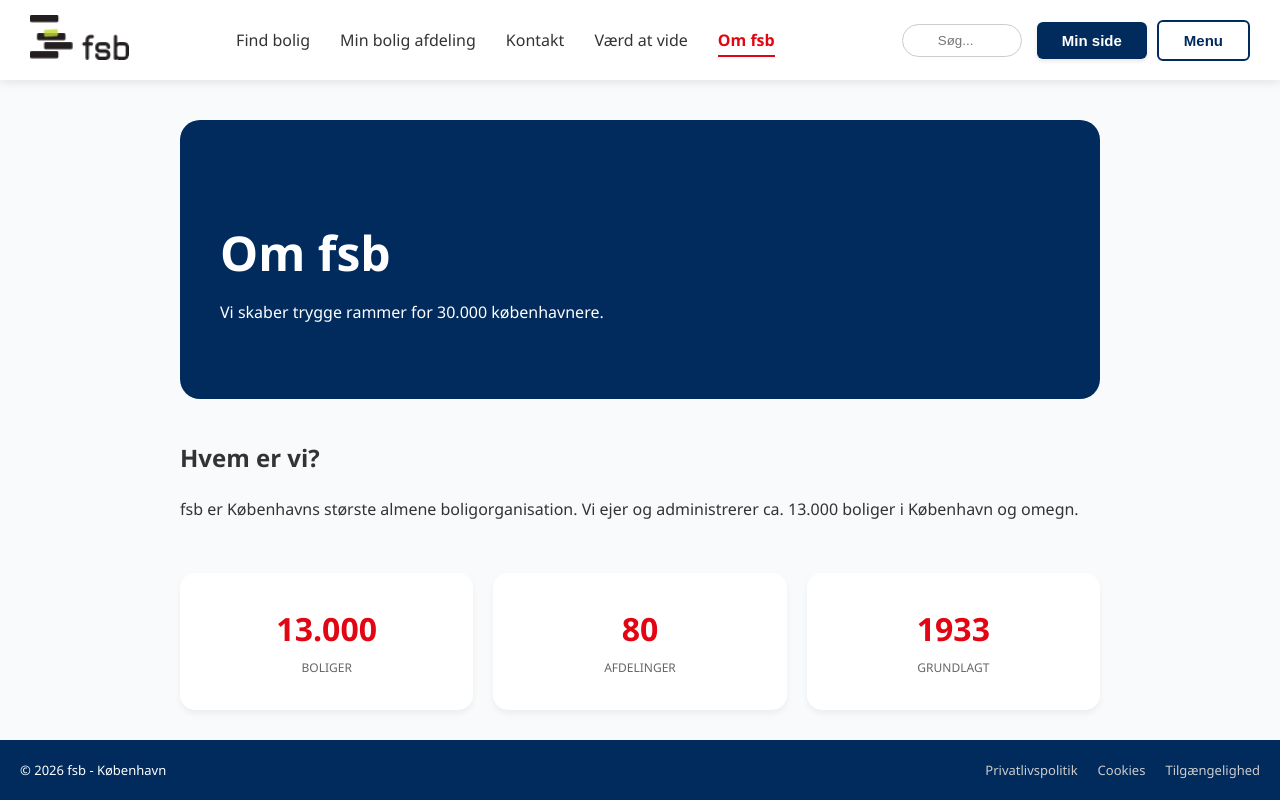
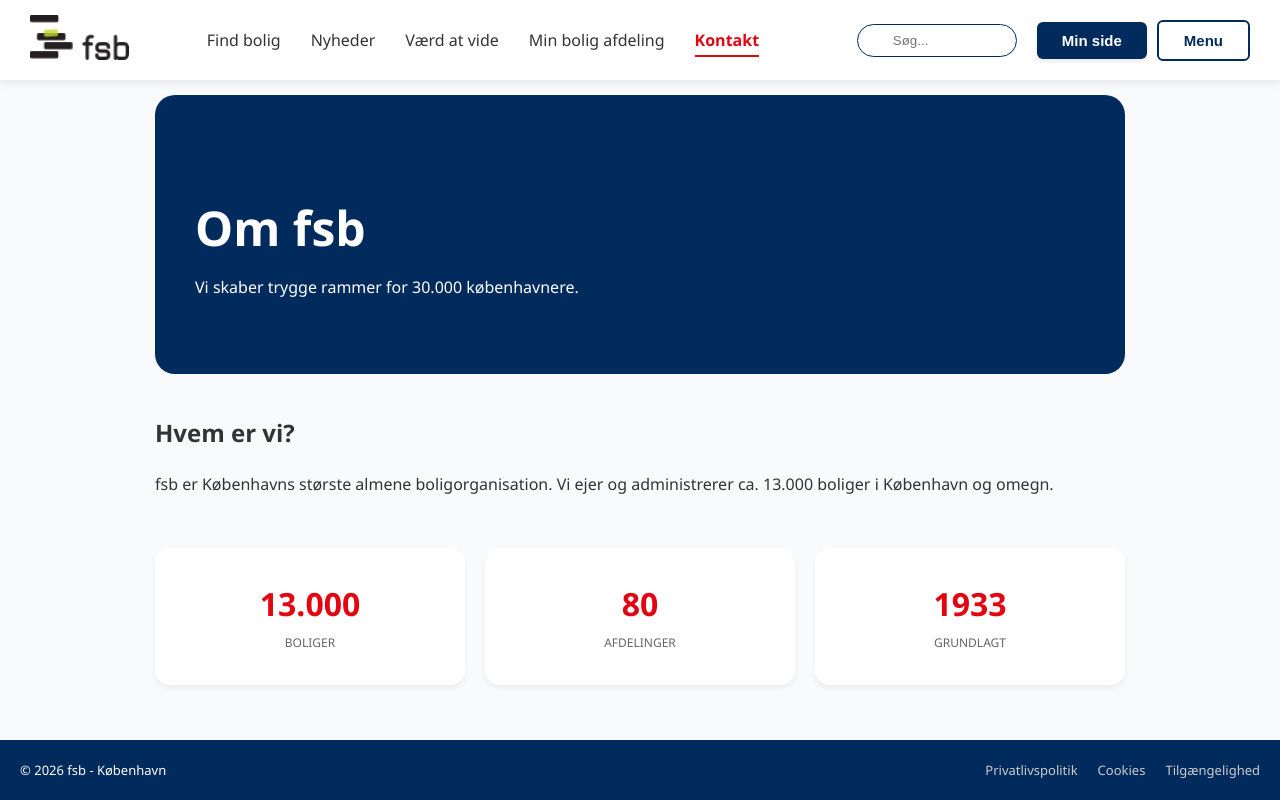
Before and after one commit to Fenrir-Codes/FsbSite, an Angular app: page /about in a window 1280 px wide. Built offline with nearby package versions, Linux system fonts and the light colour scheme.

Commit message:
Changed search input design and menu items

```diff
--- a/src/app/about/about.css
+++ b/src/app/about/about.css
@@ -1,13 +1,61 @@
-.about-container { padding: 40px; max-width: 1000px; margin: 0 auto; }
-.about-hero { background: #002b5c; color: white; padding: 60px 40px; border-radius: 20px; margin-bottom: 40px; }
-.about-hero h1 { font-size: 48px; margin-bottom: 10px; }
-.about-content { line-height: 1.6; color: #333; }
-.stats-grid { display: grid; grid-template-columns: repeat(3, 1fr); gap: 20px; margin-top: 50px; text-align: center; }
-.stat-item { background: white; padding: 30px; border-radius: 15px; box-shadow: 0 4px 6px rgba(0,0,0,0.05); }
-.number { display: block; font-size: 32px; font-weight: bold; color: #e20613; }
-.label { color: #666; text-transform: uppercase; font-size: 12px; }
+.about-container {
+  padding: 15px;
+  max-width: 1000px;
+  margin: 0 auto;
+}
+
+.about-hero {
+  background: #002b5c;
+  color: white;
+  padding: 60px 40px;
+  border-radius: 20px;
+  margin-bottom: 40px;
+}
+
+.about-hero h1 {
+  font-size: 48px;
+  margin-bottom: 10px;
+}
+
+.about-content {
+  line-height: 1.6;
+  color: #333;
+}
+
+.stats-grid {
+  display: grid;
+  grid-template-columns: repeat(3, 1fr);
+  gap: 20px;
+  margin-top: 50px;
+  text-align: center;
+}
+
+.stat-item {
+  background: white;
+  padding: 30px;
+  border-radius: 15px;
+  box-shadow: 0 4px 6px rgba(0, 0, 0, 0.05);
+}
+
+.number {
+  display: block;
+  font-size: 32px;
+  font-weight: bold;
+  color: #e20613;
+}
+
+.label {
+  color: #666;
+  text-transform: uppercase;
+  font-size: 12px;
+}
 
 @media (max-width: 768px) {
-  .stats-grid { grid-template-columns: 1fr; }
-  .about-hero h1 { font-size: 32px; }
+  .stats-grid {
+    grid-template-columns: 1fr;
+  }
+
+  .about-hero h1 {
+    font-size: 32px;
+  }
 }
--- a/src/app/navbar/navbar.css
+++ b/src/app/navbar/navbar.css
@@ -81,8 +81,13 @@
 }
 
 @keyframes slideIn {
-  from { transform: translateX(100%); }
-  to { transform: translateX(0); }
+  from {
+    transform: translateX(100%);
+  }
+
+  to {
+    transform: translateX(0);
+  }
 }
 
 .close-btn {
@@ -100,7 +105,6 @@
   margin-top: 20px;
 }
 
-/* MODERNEBB SIDE MENU LINKEK ANIMÁCIÓVAL */
 .side-menu-content a {
   text-decoration: none;
   color: #002b5c;
@@ -110,11 +114,10 @@
   cursor: pointer;
   position: relative;
   display: inline-block;
-  width: fit-content; /* A vonal csak a szöveg alatt legyen */
+  width: fit-content;
   transition: color 0.3s ease;
 }
 
-/* Side Menu aláhúzás animáció */
 .side-menu-content a::after {
   content: '';
   position: absolute;
@@ -152,35 +155,73 @@
   margin-bottom: 20px;
 }
 
-/* --- KERESŐ ÉS ÁLTALÁNOS GOMBOK --- */
+/* --- KERESŐ KONTÉNER ALAPOK --- */
 .search-container {
   position: relative;
-  margin-right: 15px;
+  display: flex;
+  align-items: center;
 }
 
-.search-input {
-  padding: 8px 15px 8px 35px;
-  border: 1px solid #ccc;
-  border-radius: 20px;
-  outline: none;
-  width: 120px;
-  transition: width 0.3s ease;
-  cursor: text;
+/* ASZTALI NAVBAR KERESŐ: A TRÜKK */
+.desktop-search {
+  margin-right: 20px;
+  width: 160px;
+  /* Fix helyfoglalás a navbarban */
+  height: 40px;
+  display: none;
+  /* Mobilon alapból elrejtjük */
 }
 
-.search-input:focus {
-  width: 180px;
-  border-color: #c1d82f;
+.desktop-search .search-input {
+  position: absolute;
+  right: 0;
+  /* Jobb széle fix, balra tágul */
+  width: 160px;
+  padding: 8px 15px 8px 35px;
+  border: 1px solid #002b5c;
+  border-radius: 25px;
+  background: white;
+  transition: width 0.4s cubic-bezier(0.4, 0, 0.2, 1);
+  z-index: 5;
+  outline: none;
 }
 
+.desktop-search .search-input:focus {
+  width: 280px;
+  /* Megnő, de nem tol el semmit */
+  box-shadow: 0 4px 15px rgba(0, 0, 0, 0.1);
+  border-color: #e20613;
+}
+
+/* MOBIL SIDE-MENU KERESŐ */
+.mobile-search {
+  width: 100%;
+  margin-bottom: 20px;
+}
+
+.mobile-search .search-input {
+  width: 100%;
+  padding: 12px 15px 12px 40px;
+  border: 1px solid #ccc;
+  border-radius: 8px;
+  outline: none;
+}
+
+.mobile-search .search-input:focus {
+  border-color: #e20613;
+}
+
+/* IKON IGAZÍTÁSA */
 .search-icon-svg {
   position: absolute;
   left: 12px;
+  z-index: 6;
+  pointer-events: none;
+  color: #888;
+  width: 16px;
+  height: 16px;
   top: 50%;
   transform: translateY(-50%);
-  width: 16px;
-  height: 16px;
-  color: #888;
 }
 
 .min-side-btn {
@@ -193,14 +234,14 @@
   cursor: pointer;
   white-space: nowrap;
   font-size: 14px;
-  box-shadow: 0 2px 4px rgba(0,0,0,0.1);
+  box-shadow: 0 2px 4px rgba(0, 0, 0, 0.1);
   transition: all 0.3s ease;
 }
 
 .min-side-btn:hover {
   background-color: #001a38;
   transform: translateY(-1px);
-  box-shadow: 0 4px 8px rgba(0,0,0,0.2);
+  box-shadow: 0 4px 8px rgba(0, 0, 0, 0.2);
 }
 
 /* --- ASZTALI NÉZET (768px felett) --- */
@@ -210,9 +251,11 @@
     padding: 0 30px;
   }
 
-  .hamburger-menu { display: none; }
+  .hamburger-menu {
+    display: none;
+  }
 
-  .search-container,
+  .desktop-search,
   .nav-links,
   .desktop-only-btn,
   .desktop-menu-btn,
@@ -220,7 +263,10 @@
     display: flex;
   }
 
-  /* MODERNEBB ASZTALI NAV-LINKS */
+  .mobile-search {
+    display: none;
+  }
+
   .nav-links {
     gap: 30px;
     margin-right: 20px;
@@ -239,7 +285,6 @@
     transition: color 0.3s ease;
   }
 
-  /* Asztali animált aláhúzás */
   .nav-links a::after {
     content: '';
     position: absolute;
@@ -259,7 +304,6 @@
     width: 100%;
   }
 
-  /* AKTÍV LINK STÍLUS */
   .active-link {
     color: #e20613 !important;
     font-weight: 600 !important;
@@ -282,12 +326,22 @@
     transform: translateY(-1px);
   }
 
-  .side-menu-header-links { display: none; }
+  .side-menu-header-links {
+    display: none;
+  }
 
-  .navbar-logo { height: 45px; }
+  .navbar-logo {
+    height: 45px;
+  }
 
   .min-side-btn {
     padding: 10px 25px;
     font-size: 15px;
   }
 }
+
+@media (max-width: 767px) {
+  .desktop-search {
+    display: none;
+  }
+}
--- a/src/app/navbar/navbar.html
+++ b/src/app/navbar/navbar.html
@@ -9,20 +9,22 @@
       routerLinkActive="active-link"
       [routerLinkActiveOptions]="{exact: true}">Find bolig</a>
 
+    <a routerLink="/kontakt"
+      routerLinkActive="active-link">Nyheder</a>
+
+    <a routerLink="/viden"
+      routerLinkActive="active-link">Værd at vide</a>
+
     <a routerLink="/min-bolig"
       routerLinkActive="active-link">Min bolig afdeling</a>
 
-    <a routerLink="/kontakt"
+    <a routerLink="/about"
       routerLinkActive="active-link">Kontakt</a>
 
-    <a routerLink="/viden"
-      routerLinkActive="active-link">Værd at vide</a>
-    <a routerLink="/about"
-      routerLinkActive="active-link">Om fsb</a>
   </div>
 
   <div class="nav-actions">
-    <div class="search-container">
+    <div class="search-container desktop-search">
       <input type="text" placeholder="Søg..." class="search-input">
     </div>
 
@@ -48,7 +50,7 @@
     </div>
 
     <a routerLink="/about" (click)="toggleMenu()">Om fsb</a>
-    <a href="#" (click)="toggleMenu()">Nyheder</a>
+    <a href="#" (click)="toggleMenu()">Boligsøgende</a>
     <a href="#" (click)="toggleMenu()">Ledige stillinger</a>
 
   </div>
```
